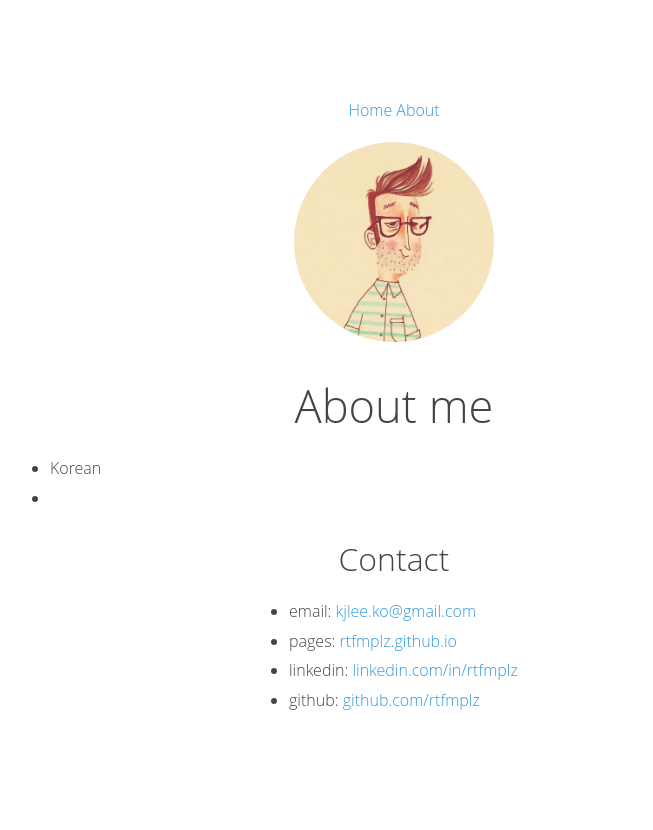
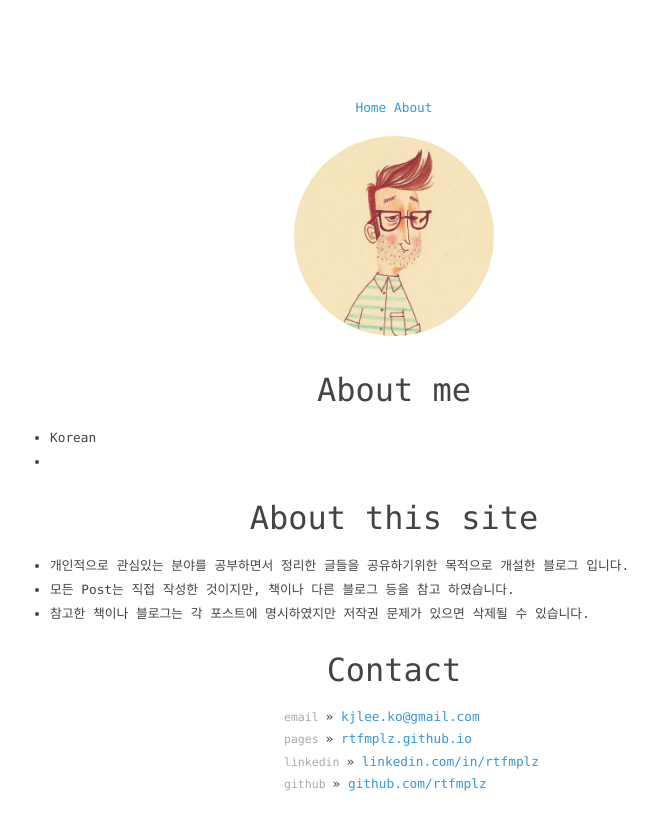
Before and after one commit to rtfmplz/rtfmplz.github.io, a Jekyll site: the page built from about/index.md, in a window 1280 px wide. Shown: the top 830 px of the page, without its empty margins (246-899 px from the left). Built offline with Jekyll 4.4.1, drawn with Linux system fonts in a browser that asks for light colours.

Commit message:
블로그 전체의 폰트를 수정

```diff
--- a/about/index.md
+++ b/about/index.md
@@ -4,16 +4,22 @@ layout: default
 
 <img id="profile-img" src="/images/private/jae.jpeg" alt="jae" />
 
-## About me
+### About me
 
 * Korean
 *
 
 
+### About this site
+* 개인적으로 관심있는 분야를 공부하면서 정리한 글들을 공유하기위한 목적으로 개설한 블로그 입니다.
+* 모든 Post는 직접 작성한 것이지만, 책이나 다른 블로그 등을 참고 하였습니다.
+* 참고한 책이나 블로그는 각 포스트에 명시하였지만 저작권 문제가 있으면 삭제될 수 있습니다.
+
+
 ### Contact
-<ul id="about-ul">
-    <li> email: <a href="mailto:{{ site.author.email }}" style="text-decoration:none"> {{ site.author.email }} </a> </li>
-    <li> pages: <a href="http://{{ site.author.pages }}" style="text-decoration:none"> {{ site.author.pages }} </a> </li>
-    <li> linkedin: <a href="http://{{ site.author.linkedin }}" style="text-decoration:none"> {{ site.author.linkedin }} </a> </li>
-    <li> github: <a href="http://{{ site.author.github }}" style="text-decoration:none"> {{ site.author.github }} </a> </li>
+<ul id="about-ul" class="posts">
+    <li> <span> email </span> &raquo; <a href="mailto:{{ site.author.email }}" style="text-decoration:none"> {{ site.author.email }} </a> </li>
+    <li> <span> pages </span> &raquo; <a href="http://{{ site.author.pages }}" style="text-decoration:none"> {{ site.author.pages }} </a> </li>
+    <li> <span> linkedin </span> &raquo; <a href="http://{{ site.author.linkedin }}" style="text-decoration:none"> {{ site.author.linkedin }} </a> </li>
+    <li> <span> github </span> &raquo; <a href="http://{{ site.author.github }}" style="text-decoration:none"> {{ site.author.github }} </a> </li>
 </ul>
--- a/css/air.css
+++ b/css/air.css
@@ -149,7 +149,8 @@ textarea {
 
 body {
   color: #444;
-  font-family: 'Open Sans', Helvetica, sans-serif;
+  font-family: Monaco, "Courier New", monospace;
+  font-size: 80%;
   font-weight: 300;
   margin: 6rem auto 1rem;
   max-width: 48rem;
@@ -209,13 +210,13 @@ p {
  * home과 about의 ul을 가운데 정렬하기 위한 id
  */
 #home-ul{
-  width: 550px;
+  width: 500px;
   margin-left: auto;
   margin-right: auto;
 }
 
 #about-ul{
-  width: 250px;
+  width: 260px;
   margin-left: auto;
   margin-right: auto;
 }
@@ -235,6 +236,5 @@ ul.posts li {
 
 ul.posts span {
   color: #aaa;
-  font-family: Monaco, "Courier New", monospace;
-  font-size: 80%;
+  font-size: 90%;
 }
```
